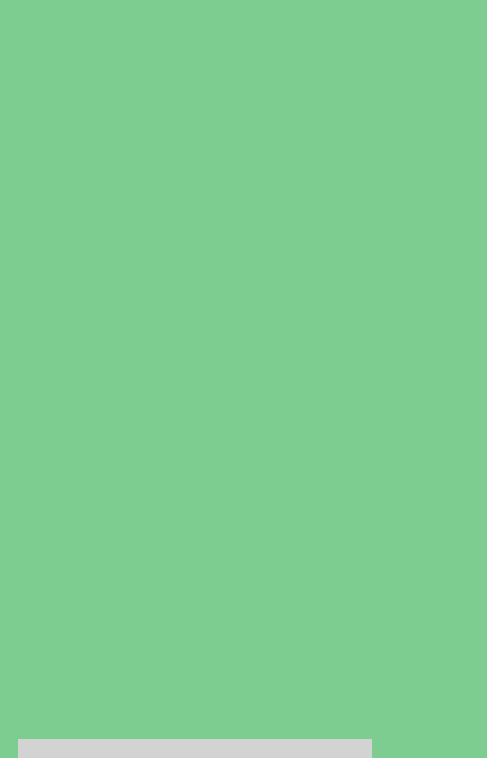
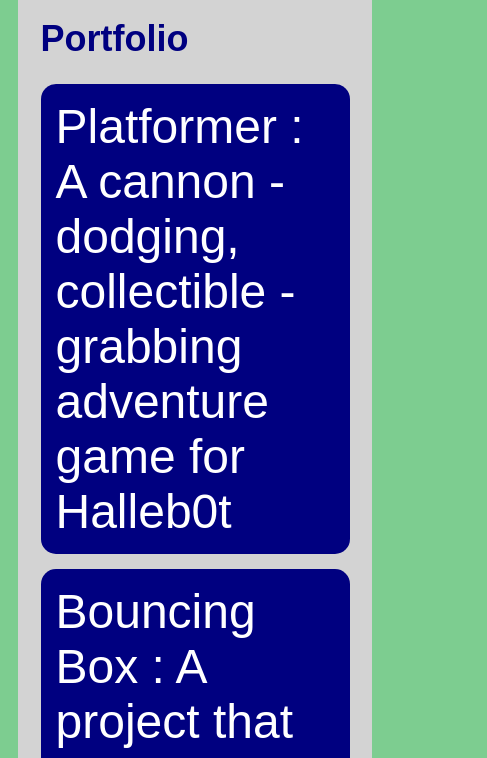
Before and after one commit to drewmestelske/drewmestelske.github.io, a plain HTML site: page portfolio.html in a window 390 px wide. Shown: the part 169-927 px from the top of the page, 487 px wide, since content can reach past the window. Drawn offline with Linux system fonts and the light colour scheme.

Commit message:
add portfolio.html file

```diff
--- a/style.css
+++ b/style.css
@@ -68,7 +68,7 @@ h2, h3 {
 }
 /* portfolio styles */
 .content h1 {
-    color: black;
+    color: navy;
 }
 
 #portfolio {
@@ -77,7 +77,7 @@ h2, h3 {
 }
 
 #portfolio li {
-    background: #fff;
+    background: navy;
     padding: 10px;
     border-radius: 10px;
     margin-bottom: 10px;
@@ -89,10 +89,10 @@ h2, h3 {
 
 #portfolio a {
     text-decoration: none;
-    color: #454545;
+    color: white;
 }
   /* responsive web design */
-  @media screen and (min-width: 120px) and (max-width: 1080px) {
+  @media screen and (min-width: 120px) and (max-width: 780px) {
     main {
       height: 100ch;
       zoom: 1.5;
@@ -100,15 +100,15 @@ h2, h3 {
     }
 
     h1 {
-      font-size: 44px;
+      font-size: 24px;
     }
 
     h2 {
-      font-size: 42px;
+      font-size: 20px;
     }
 
     h3 {
-      font-size: 36px;
+      font-size: 20px;
     }
 
     #all-contents {
@@ -117,7 +117,7 @@ h2, h3 {
     }
 
     a {
-      font-size: 42px;
+      font-size: 32px;
     }
 
     .sidebar {
@@ -132,7 +132,7 @@ h2, h3 {
 
     p,
     li {
-      font-size: 24px;
+      font-size: 18px;
     }
 
     .content {
```
Also changed, not shown: portfolio.html (+4 -4 lines).
